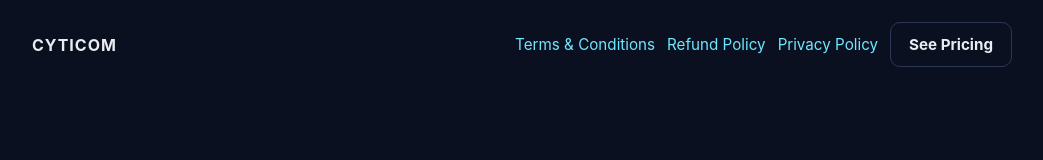
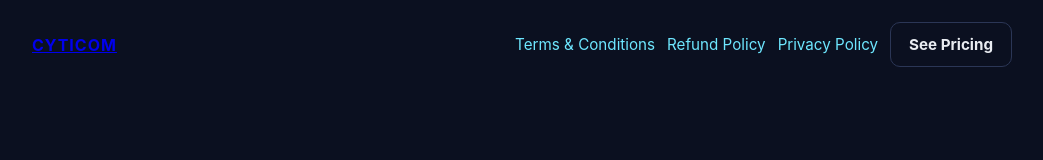
Before and after one commit to cyticom007-stack/cyticom-site, a plain HTML site: page index.html in a window 1280 px wide. Shown: the top 160 px of the page, without its empty margins (118-1161 px from the left). Drawn offline with Linux system fonts and the light colour scheme.

Commit message:
Link CYTICOM logo to homepage

```diff
--- a/index.html
+++ b/index.html
@@ -9,7 +9,7 @@
 </head>
 <body>
   <header class="wrap">
-    <div class="brand">CYTICOM</div>
+    <a class="brand" href="/">CYTICOM</a>
     <nav class="top-nav">
       <a href="/terms-and-conditions.html">Terms & Conditions</a>
       <a href="/refund-policy.html">Refund Policy</a>
```
